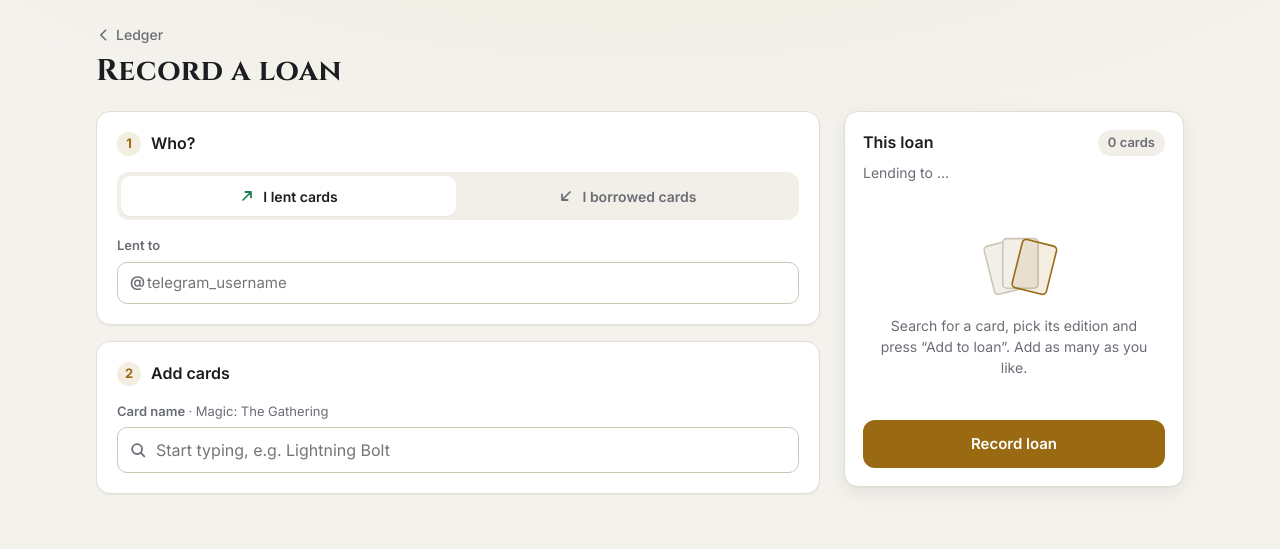
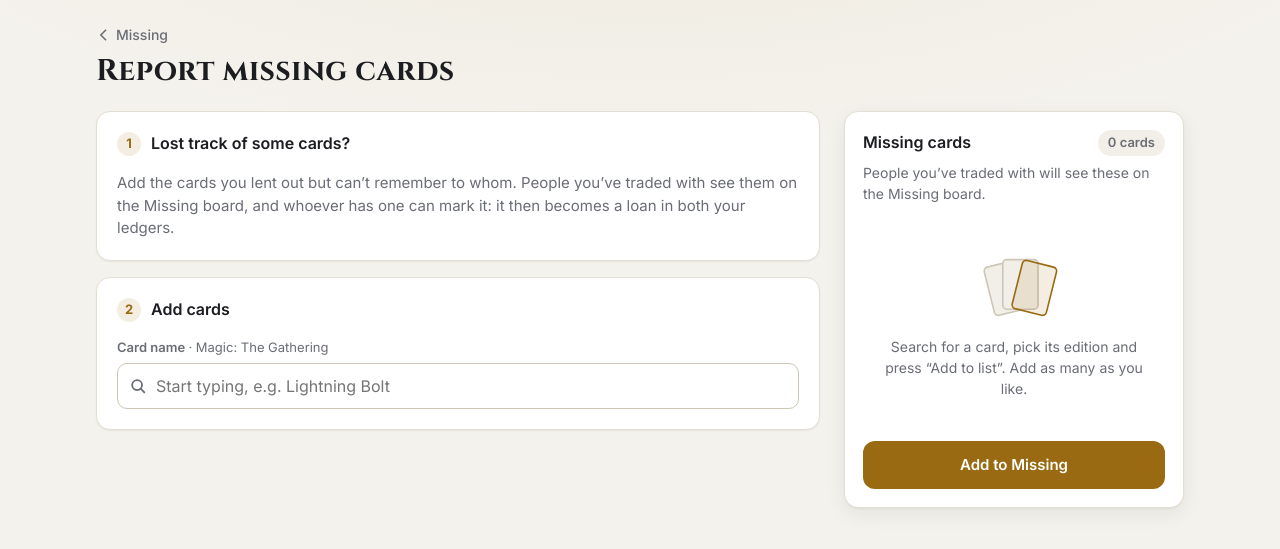
Before and after one commit to dementii-priadko/MTGLedger, a Flask app: page /loans/new?direction=missing in a window 1280 px wide. Shown: the top 549 px of the page. Run offline with Flask 3, Linux system fonts and the light colour scheme; the visitor is signed in with stand-in values (Sample User, id 1); data that the repository does not hold is empty; some libraries are stand-ins or nearby versions; some web fonts are replaced.

Commit message:
Add the Missing board for cards you lost track of
Owners report cards they lent out but can't remember to whom (the loan
form with direction=missing). The people they've traded with see them
on /missing; whoever has one presses "It's with me" and it becomes a
regular loan from the owner. Owners can mark cards found.

Visibility comes from a new contacts table, filled on every loan and
backfilled from existing loans, so it survives cleared records. Each
side can hide a contact's cards from their board.

Co-Authored-By: Claude Opus 5.5 <noreply@anthropic.com>

```diff
--- a/app.py
+++ b/app.py
@@ -118,7 +118,15 @@ def merge_users(db, keep_id, drop_id):
     db.execute("UPDATE loans SET lender_id = %s WHERE lender_id = %s", (keep_id, drop_id))
     db.execute("UPDATE loans SET borrower_id = %s WHERE borrower_id = %s", (keep_id, drop_id))
     db.execute("UPDATE loans SET created_by = %s WHERE created_by = %s", (keep_id, drop_id))
-    db.execute("DELETE FROM users WHERE id = %s", (drop_id,))
+    db.execute(
+        """INSERT INTO contacts (user_id, contact_id, hidden)
+           SELECT CASE WHEN user_id = %(drop)s THEN %(keep)s ELSE user_id END,
+                  CASE WHEN contact_id = %(drop)s THEN %(keep)s ELSE contact_id END, hidden
+           FROM contacts WHERE %(drop)s IN (user_id, contact_id) AND %(keep)s NOT IN (user_id, contact_id)
+           ON CONFLICT DO NOTHING""",
+        {"keep": keep_id, "drop": drop_id},
+    )
+    db.execute("DELETE FROM users WHERE id = %s", (drop_id,))  # its own contacts rows cascade
 
 
 def upsert_telegram_user(tg):
@@ -538,6 +546,12 @@ def get_or_create_user_by_username(username):
     return db.execute("INSERT INTO users (username) VALUES (%s) RETURNING id", (username,)).fetchone()["id"]
 
 
+def add_contacts(db, a, b):
+    """Record that two people traded (both directions), so they see each other's Missing cards."""
+    db.execute("INSERT INTO contacts (user_id, contact_id) VALUES (%s, %s), (%s, %s) ON CONFLICT DO NOTHING",
+               (a, b, b, a))
+
+
 LOAN_SELECT = """
     SELECT l.*, c.name AS card_name, c.set_code, c.set_name, c.collector_number, c.image_url, c.finish,
            lu.username AS lender_username, lu.first_name AS lender_first_name, lu.photo_url AS lender_photo_url,
@@ -719,11 +733,12 @@ def new_loan():
         other = form.get("other", "").strip().lstrip("@")
         lines, error = parse_cart(form)
 
-        if direction not in ("lent", "borrowed"):
+        # "missing": lent out to someone, but who? Goes on the Missing board instead of the ledger.
+        if direction not in ("lent", "borrowed", "missing"):
             error = _("Choose whether you lent or borrowed the cards.")
-        elif not USERNAME_RE.match(other):
+        elif direction != "missing" and not USERNAME_RE.match(other):
             error = _("Enter the other person's Telegram @username.")
-        elif g.user["username"] and other.lower() == g.user["username"].lower():
+        elif direction != "missing" and g.user["username"] and other.lower() == g.user["username"].lower():
             error = _("You can't lend cards to yourself.")
 
         if error is None:
@@ -731,6 +746,18 @@ def new_loan():
                 card_ids = get_or_create_mtg_cards([(sid, finish) for sid, finish, _ in lines])
             except ValueError as e:
                 error = str(e)
+
+        if error is None and direction == "missing":
+            with db.cursor() as cur:
+                cur.executemany(
+                    """INSERT INTO missing_cards (card_id, owner_id, quantity) VALUES (%s, %s, %s)
+                       ON CONFLICT (owner_id, card_id) DO UPDATE SET quantity = missing_cards.quantity + EXCLUDED.quantity""",
+                    [(card_id, g.user["id"], qty) for card_id, (_, _, qty) in zip(card_ids, lines)],
+                )
+            db.commit()
+            total = sum(qty for _, _, qty in lines)
+            flash(_n("Added {n} card to Missing.", "Added {n} cards to Missing.", total), "ok")
+            return redirect(url_for("missing"))
 
         if error is None:
             other_id = get_or_create_user_by_username(other)
@@ -744,6 +771,7 @@ def new_loan():
                     [(card_id, lender, borrower, qty, me, batch_id)
                      for card_id, (_, _, qty) in zip(card_ids, lines)],
                 )
+            add_contacts(db, lender, borrower)
             db.commit()
             total = sum(qty for _, _, qty in lines)
             flash(_n("Loan recorded: {n} card.", "Loan recorded: {n} cards.", total), "ok")
@@ -761,6 +789,121 @@ def new_loan():
     ).fetchall()
     prefill = request.form if request.method == "POST" else request.args
     return render_template("new_loan.html", people=people, finishes=FINISHES, prefill=prefill)
+
+
+# --- missing board ------------------------------------------------------------------
+
+@app.route("/missing")
+@login_required
+def missing():
+    """Lost-track-of cards of you and the people you've traded with (minus those you hid), grouped by owner
+    (yours first), so they can check whether they have one."""
+    db, me = get_db(), g.user["id"]
+    rows = db.execute(
+        """SELECT m.*, c.name AS card_name, c.set_code, c.set_name, c.collector_number, c.image_url, c.finish,
+                  u.username, u.first_name, u.photo_url
+           FROM missing_cards m JOIN cards c ON c.id = m.card_id JOIN users u ON u.id = m.owner_id
+           WHERE m.owner_id = %(me)s
+              OR m.owner_id IN (SELECT contact_id FROM contacts WHERE user_id = %(me)s AND NOT hidden)
+           ORDER BY m.created_at DESC""",
+        {"me": me},
+    ).fetchall()
+    groups = {}
+    for row in rows:
+        group = groups.setdefault(row["owner_id"], {
+            "id": row["owner_id"], "username": row["username"], "first_name": row["first_name"],
+            "photo_url": row["photo_url"], "cards": [], "total": 0,
+        })
+        group["cards"].append(row)
+        group["total"] += row["quantity"]
+    ordered = sorted(groups.values(), key=lambda grp: (grp["id"] != me, -grp["total"]))
+    hidden = db.execute(
+        """SELECT u.id, u.username, u.first_name FROM contacts c JOIN users u ON u.id = c.contact_id
+           WHERE c.user_id = %s AND c.hidden ORDER BY lower(COALESCE(u.username, u.first_name))""",
+        (me,),
+    ).fetchall()
+    return render_template("missing.html", groups=ordered, hidden=hidden, finishes=FINISHES)
+
+
+def visible_to_me(owner_id):
+    """Whether the viewer sees this owner's Missing cards (a contact they haven't hidden)."""
+    return get_db().execute(
+        "SELECT 1 FROM contacts WHERE user_id = %s AND contact_id = %s AND NOT hidden", (g.user["id"], owner_id)
+    ).fetchone() is not None
+
+
+def take_missing(missing_id, requested):
+    """Lock a Missing-board row and take `requested` copies off it (None = all); returns (row, quantity taken)."""
+    db = get_db()
+    row = db.execute(
+        """SELECT m.*, c.name AS card_name, u.username, u.first_name
+           FROM missing_cards m JOIN cards c ON c.id = m.card_id JOIN users u ON u.id = m.owner_id
+           WHERE m.id = %s FOR UPDATE OF m""",
+        (missing_id,),
+    ).fetchone()
+    if row is None:
+        abort(404)
+    qty = row["quantity"] if requested is None else max(1, min(requested, row["quantity"]))
+    if qty == row["quantity"]:
+        db.execute("DELETE FROM missing_cards WHERE id = %s", (missing_id,))
+    else:
+        db.execute("UPDATE missing_cards SET quantity = quantity - %s WHERE id = %s", (qty, missing_id))
+    return row, qty
+
+
+@app.route("/missing/<int:missing_id>/claim", methods=["POST"])
+@login_required
+def claim_missing(missing_id):
+    """"It's with me": the card moves off the board into both ledgers, borrowed by the viewer from its owner."""
+    row, qty = take_missing(missing_id, parse_quantity(request.form.get("quantity")))
+    me = g.user["id"]
+    if row["owner_id"] == me:
+        get_db().rollback()
+        abort(400)
+    if not visible_to_me(row["owner_id"]):
+        get_db().rollback()
+        abort(404)
+    db = get_db()
+    db.execute(
+        """INSERT INTO loans (card_id, lender_id, borrower_id, quantity, created_by, batch_id)
+           VALUES (%s, %s, %s, %s, %s, %s)""",
+        (row["card_id"], row["owner_id"], me, qty, me, uuid.uuid4()),
+    )
+    db.commit()
+    flash(_("{card} from {name} is now in your ledger.", card=row["card_name"],
+            name=person(row["username"], row["first_name"])), "ok")
+    return back_or_index()
+
+
+@app.route("/missing/<int:missing_id>/found", methods=["POST"])
+@login_required
+def found_missing(missing_id):
+    """The owner found it (or remembered who has it): take it off the board."""
+    row, _qty = take_missing(missing_id, parse_quantity(request.form.get("quantity")))
+    if row["owner_id"] != g.user["id"]:
+        get_db().rollback()
+        abort(403)
+    get_db().commit()
+    flash(_("Removed from Missing."), "ok")
+    return back_or_index()
+
+
+@app.route("/missing/people/<int:person_id>/<any(hide, show):action>", methods=["POST"])
+@login_required
+def toggle_missing_person(person_id, action):
+    """Stop (or start again) seeing one contact's cards on the Missing board."""
+    db = get_db()
+    row = db.execute(
+        """UPDATE contacts SET hidden = %s WHERE user_id = %s AND contact_id = %s
+           RETURNING (SELECT COALESCE('@' || username, first_name) FROM users WHERE id = contact_id) AS name""",
+        (action == "hide", g.user["id"], person_id),
+    ).fetchone()
+    if row is None:
+        abort(404)
+    db.commit()
+    if action == "hide":
+        flash(_("You won’t see {name}’s missing cards any more.", name=row["name"]), "ok")
+    return back_or_index()
 
 
 def own_loan_or_404(loan_id):
--- a/static/new_loan.js
+++ b/static/new_loan.js
@@ -35,6 +35,7 @@
     return uris[size] || uris.normal;
   };
   const direction = () => form.querySelector("[name=direction]:checked").value;
+  const missing = direction() === "missing";  // reporting cards for the Missing board: no "who"
   const pickFinish = () => form.querySelector("[name=pick_finish]:checked")?.value;
   const el = (tag, props = {}, ...children) => {
     const node = Object.assign(document.createElement(tag), props);
@@ -45,13 +46,14 @@
   // --- who --------------------------------------------------------------------
 
   function syncWho() {
+    if (missing) return;
     $("other-label").textContent = direction() === "lent" ? t("Lent to") : t("Borrowed from");
     const who = USERNAME_RE.test(other.value) ? `@${other.value}` : "…";
     $("cart-who").textContent = direction() === "lent" ? t("Lending to {who}", { who }) : t("Borrowing from {who}", { who });
   }
   form.querySelectorAll("[name=direction]").forEach((r) => r.addEventListener("change", syncWho));
 
-  other.addEventListener("input", () => {
+  other?.addEventListener("input", () => {
     other.value = other.value.replace(/^@+/, "");
     clearError(other);
     highlightChip();
@@ -66,6 +68,7 @@
     })
   );
   function highlightChip() {
+    if (missing) return;
     document.querySelectorAll(".chip").forEach((c) =>
       c.classList.toggle("active", c.dataset.username.toLowerCase() === other.value.toLowerCase())
     );
@@ -314,7 +317,9 @@
     const total = cart.reduce((n, c) => n + c.qty, 0);
     $("cart-count").textContent = tn("{n} card", "{n} cards", total);
     $("cart-empty").hidden = cart.length > 0;
-    $("submit").textContent = total > 1 ? tn("Record loan · {n} card", "Record loan · {n} cards", total) : t("Record loan");
+    $("submit").textContent = missing
+      ? (total > 1 ? tn("Add {n} card to Missing", "Add {n} cards to Missing", total) : t("Add to Missing"))
+      : (total > 1 ? tn("Record loan · {n} card", "Record loan · {n} cards", total) : t("Record loan"));
 
     // Hidden fields the server reads (one triple per line), plus display data to restore the list after an error.
     $("cart-inputs").replaceChildren(
@@ -371,12 +376,12 @@
     // A card that's picked but not yet added counts too, so single-card loans need no extra click.
     if (selected) addSelected();
     let firstBad = null;
-    if (!USERNAME_RE.test(other.value)) {
+    if (!missing && !USERNAME_RE.test(other.value)) {
       showError(other, t("Enter their Telegram username (letters, numbers, underscores)."));
       firstBad ||= other;
     }
     if (!cart.length) {
-      showCartError(t("Add at least one card to the loan."));
+      showCartError(missing ? t("Add at least one card.") : t("Add at least one card to the loan."));
       firstBad ||= nameInput;
     }
     if (firstBad) {
--- a/static/style.css
+++ b/static/style.css
@@ -118,6 +118,8 @@ svg { flex: none; }
 }
 .topbar-inner { max-width: 1120px; margin: 0 auto; padding: 10px 16px; display: flex; align-items: center; justify-content: space-between; gap: 12px; }
 .topbar-actions { display: flex; align-items: center; gap: 10px; }
+.btn-nav { background: transparent; border-color: transparent; color: var(--muted); }
+.btn-nav:hover, .btn-nav[aria-current] { color: var(--text); background: var(--surface-2); }
 .brand { display: inline-flex; align-items: center; gap: 10px; color: var(--text); font-family: var(--font-display); font-weight: 700; font-size: 18px; letter-spacing: .02em; text-decoration: none !important; }
 .brand-mark { width: 26px; height: 26px; }
 .brand-mark rect:first-child { fill: var(--accent); }
@@ -256,6 +258,12 @@ input:focus, .input-prefix:focus-within { border-color: var(--accent); box-shado
 .pill { display: inline-flex; align-items: center; height: 26px; padding: 0 10px; border-radius: 99px; font-size: 13px; font-weight: 600; background: var(--surface-2); color: var(--muted); white-space: nowrap; }
 .pill-lent { background: var(--lent-soft); color: var(--lent); }
 .pill-borrowed { background: var(--borrowed-soft); color: var(--borrowed); }
+.pill-missing { background: var(--accent-soft); color: var(--accent); }
+.person-static:hover strong { text-decoration: none; }
+.hidden-people { margin-top: 28px; }
+.hidden-people ul { list-style: none; margin: 8px 0 0; padding: 0; display: flex; flex-wrap: wrap; gap: 8px; }
+.hidden-people li { display: flex; align-items: center; gap: 10px; padding: 4px 4px 4px 12px; border: 1px solid var(--border); border-radius: 10px; background: var(--surface); font-size: 14px; }
+.hidden-people form { margin: 0; }
 
 /* ---------- card tiles ---------- */
 .card-grid { display: flex; flex-wrap: wrap; gap: 18px 16px; }
@@ -365,6 +373,7 @@ input[type=checkbox] { width: 18px; height: 18px; accent-color: var(--lent); mar
 .back svg { width: 16px; height: 16px; fill: none; stroke: currentColor; stroke-width: 2; stroke-linecap: round; stroke-linejoin: round; }
 .back:hover { color: var(--text); text-decoration: none; }
 .page-title { font-family: var(--font-display); font-size: 30px; margin-bottom: 22px; letter-spacing: .01em; }
+.page-lead { max-width: 640px; margin: -12px 0 22px; }
 
 .loan-layout { display: grid; grid-template-columns: minmax(0, 1fr) 340px; gap: 24px; align-items: start; }
 .loan-steps { display: grid; gap: 16px; }
@@ -531,8 +540,8 @@ input[type=checkbox] { width: 18px; height: 18px; accent-color: var(--lent); mar
 }
 @media (max-width: 600px) {
   .container { padding-top: 16px; }
-  .topbar-actions .btn-primary span, .hide-sm { display: none; }
-  .topbar-actions .btn-primary { width: 38px; padding: 0; }
+  .topbar-actions .btn-primary span, .topbar-actions .btn-nav span, .hide-sm { display: none; }
+  .topbar-actions .btn-primary, .topbar-actions .btn-nav { width: 38px; padding: 0; }
   .summary { gap: 10px; }
   .stat { padding: 14px; }
   .stat-value { font-size: 30px; }
--- a/templates/base.html
+++ b/templates/base.html
@@ -40,6 +40,11 @@
         <span>Card Ledger</span>
       </a>
       <nav class="topbar-actions">
+        <a href="{{ url_for('missing') }}" class="btn btn-nav" title="{{ _("Cards friends lost track of") }}"
+           {% if request.endpoint == 'missing' %}aria-current="page"{% endif %}>
+          <svg viewBox="0 0 20 20" aria-hidden="true"><circle cx="9" cy="9" r="5.5"/><path d="M13 13l4 4M7.6 7.4a1.5 1.5 0 1 1 1.9 1.5c-.4.1-.5.4-.5.8M9 11.4v.1"/></svg>
+          <span>{{ _("Missing") }}</span>
+        </a>
         <a href="{{ url_for('new_loan') }}" class="btn btn-primary">
           <svg viewBox="0 0 20 20" aria-hidden="true"><path d="M10 4v12M4 10h12"/></svg>
           <span>{{ _("New loan") }}</span>
--- a/templates/new_loan.html
+++ b/templates/new_loan.html
@@ -1,13 +1,22 @@
 {% extends "base.html" %}
-{% block title %}{{ _("New loan") }} · Card Ledger{% endblock %}
+{# direction=missing: the same card picker, but the cards go on the Missing board instead of to a person. #}
+{% set missing = prefill.get('direction') == 'missing' %}
+{% block title %}{{ _("Report missing cards") if missing else _("New loan") }} · Card Ledger{% endblock %}
 {% block content %}
-<a class="back" href="{{ url_for('index') }}">
-  <svg viewBox="0 0 20 20" aria-hidden="true"><path d="M12 4l-6 6 6 6"/></svg>{{ _("Ledger") }}
+<a class="back" href="{{ url_for('missing') if missing else url_for('index') }}">
+  <svg viewBox="0 0 20 20" aria-hidden="true"><path d="M12 4l-6 6 6 6"/></svg>{{ _("Missing") if missing else _("Ledger") }}
 </a>
-<h1 class="page-title">{{ _("Record a loan") }}</h1>
+<h1 class="page-title">{{ _("Report missing cards") if missing else _("Record a loan") }}</h1>
 
 <form method="post" class="loan-layout" id="loan-form" novalidate>
   <div class="loan-steps">
+    {% if missing %}
+    <section class="step">
+      <h2 class="step-title"><span class="step-num">1</span>{{ _("Lost track of some cards?") }}</h2>
+      <p class="muted">{{ _("Add the cards you lent out but can’t remember to whom. People you’ve traded with see them on the Missing board, and whoever has one can mark it: it then becomes a loan in both your ledgers.") }}</p>
+      <input type="radio" name="direction" value="missing" checked hidden>
+    </section>
+    {% else %}
     <section class="step">
       <h2 class="step-title"><span class="step-num">1</span>{{ _("Who?") }}</h2>
       <div class="segmented" role="radiogroup" aria-label="{{ _("Direction") }}">
@@ -37,6 +46,7 @@
         </div>
       {% endif %}
     </section>
+    {% endif %}
 
     <section class="step" id="picker">
       <h2 class="step-title"><span class="step-num">2</span>{{ _("Add cards") }}</h2>
@@ -72,7 +82,7 @@
               </div>
             </div>
             <button type="button" class="btn btn-add" id="add-card">
-              <svg viewBox="0 0 20 20" aria-hidden="true"><path d="M10 4v12M4 10h12"/></svg>{{ _("Add to loan") }}
+              <svg viewBox="0 0 20 20" aria-hidden="true"><path d="M10 4v12M4 10h12"/></svg>{{ _("Add to list") if missing else _("Add to loan") }}
             </button>
           </div>
         </div>
@@ -91,19 +101,19 @@
 
   <aside class="cart" aria-labelledby="cart-title">
     <div class="cart-head">
-      <h2 id="cart-title">{{ _("This loan") }}</h2>
+      <h2 id="cart-title">{{ _("Missing cards") if missing else _("This loan") }}</h2>
       <span class="pill" id="cart-count">{{ _n("{n} card", "{n} cards", 0) }}</span>
     </div>
-    <p class="cart-who muted" id="cart-who"></p>
+    <p class="cart-who muted" id="cart-who">{% if missing %}{{ _("People you’ve traded with will see these on the Missing board.") }}{% endif %}</p>
     <ul class="cart-list" id="cart-list"></ul>
     <div class="cart-empty" id="cart-empty">
       <div class="empty-art" aria-hidden="true"><span></span><span></span><span></span></div>
-      <p class="muted">{{ _("Search for a card, pick its edition and press “{button}”. Add as many as you like.", button=_("Add to loan")) }}</p>
+      <p class="muted">{{ _("Search for a card, pick its edition and press “{button}”. Add as many as you like.", button=_("Add to list") if missing else _("Add to loan")) }}</p>
     </div>
     <p class="field-error" id="cart-error" hidden></p>
     <div id="cart-inputs"></div>
     <input type="hidden" name="cart_json" id="cart-json" value="{{ prefill.get('cart_json', '') }}">
-    <button type="submit" class="btn btn-primary btn-lg btn-block" id="submit">{{ _("Record loan") }}</button>
+    <button type="submit" class="btn btn-primary btn-lg btn-block" id="submit">{{ _("Add to Missing") if missing else _("Record loan") }}</button>
   </aside>
 </form>
 {% endblock %}
```
Also changed, not shown: AGENTS.md (+9 -1 lines), i18n.py (+34 -0 lines), schema.sql (+25 -0 lines), templates/missing.html (added, +139 -0 lines), tests/conftest.py (+1 -1 lines), tests/test_missing.py (added, +183 -0 lines).
